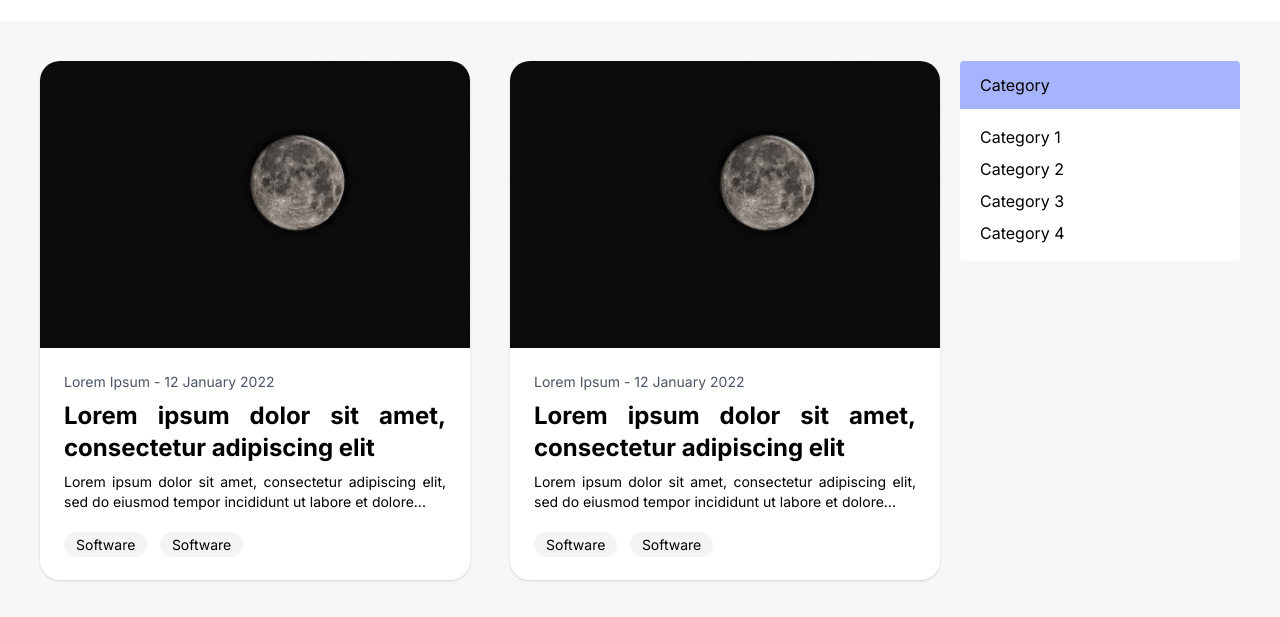
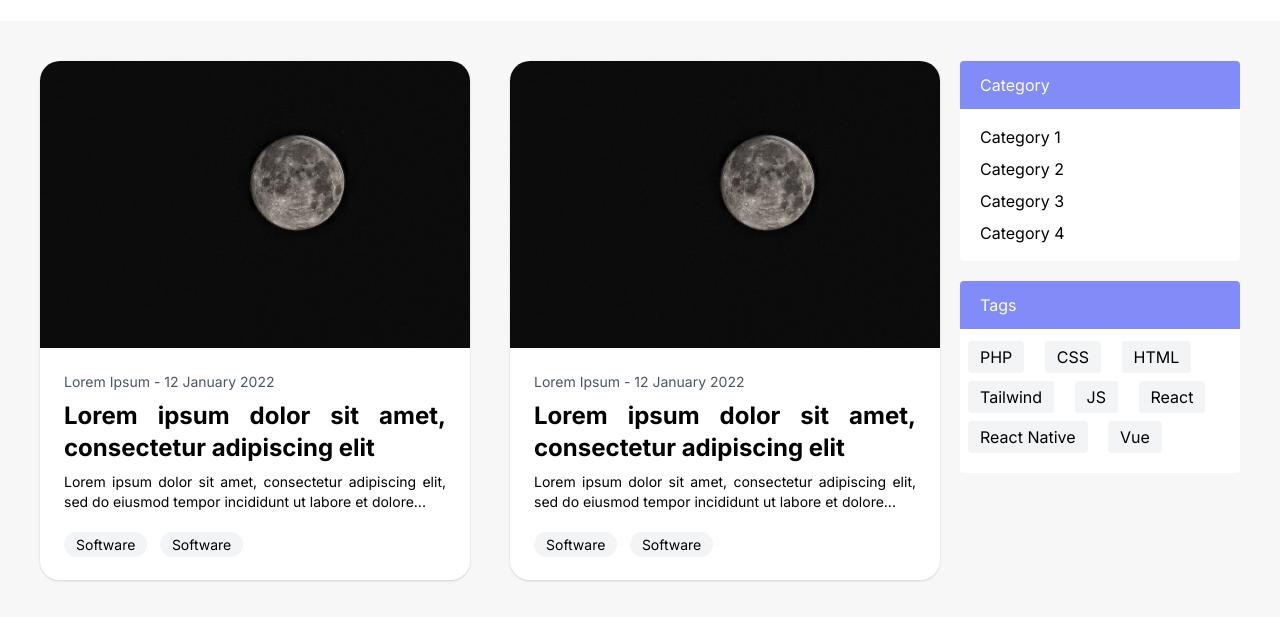
Before and after one commit to musabalki/tailwind-css-project, a website: page index2.html in a window 1280 px wide. Shown: the part 63-680 px from the top of the page. Drawn offline with nearby package versions, Linux system fonts and the light colour scheme.

Commit message:
Add sidebar tags widget

```diff
--- a/index2.html
+++ b/index2.html
@@ -132,8 +132,8 @@
                 </div>
             </div>
             <div class="col-span-3">
-                <div class="ml-5 bg-white rounded overflow-hidden">
-                    <h1 class="px-5 py-3 bg-indigo-300">Category</h1>
+                <div class="ml-5 bg-white rounded overflow-hidden mb-5">
+                    <h1 class="px-5 py-3 bg-indigo-400 text-white">Category</h1>
                     <ul class="py-3">
                         <li class="px-5 py-1">Category 1</li>
                         <li class="px-5 py-1">Category 2</li>
@@ -141,7 +141,21 @@
                         <li class="px-5 py-1">Category 4</li>
                     </ul>
                 </div>
+                <div class="ml-5 bg-white rounded overflow-hidden">
+                    <h1 class="px-5 py-3 bg-indigo-400 text-white">Tags</h1>
+                    <div class="py-3">
+                        <a href="" class="px-3 py-1 bg-gray-100 rounded mx-2 mb-2 inline-block">PHP</a>
+                        <a href="" class="px-3 py-1 bg-gray-100 rounded mx-2 mb-2 inline-block">CSS</a>
+                        <a href="" class="px-3 py-1 bg-gray-100 rounded mx-2 mb-2 inline-block">HTML</a>
+                        <a href="" class="px-3 py-1 bg-gray-100 rounded mx-2 mb-2 inline-block">Tailwind</a>
+                        <a href="" class="px-3 py-1 bg-gray-100 rounded mx-2 mb-2 inline-block">JS</a>
+                        <a href="" class="px-3 py-1 bg-gray-100 rounded mx-2 mb-2 inline-block">React</a>
+                        <a href="" class="px-3 py-1 bg-gray-100 rounded mx-2 mb-2 inline-block">React Native</a>
+                        <a href="" class="px-3 py-1 bg-gray-100 rounded mx-2 mb-2 inline-block">Vue</a>
+                    </div>
+                </div>
             </div>
+
         </div>
 
 
```
Also changed, not shown: dist/output.css.
